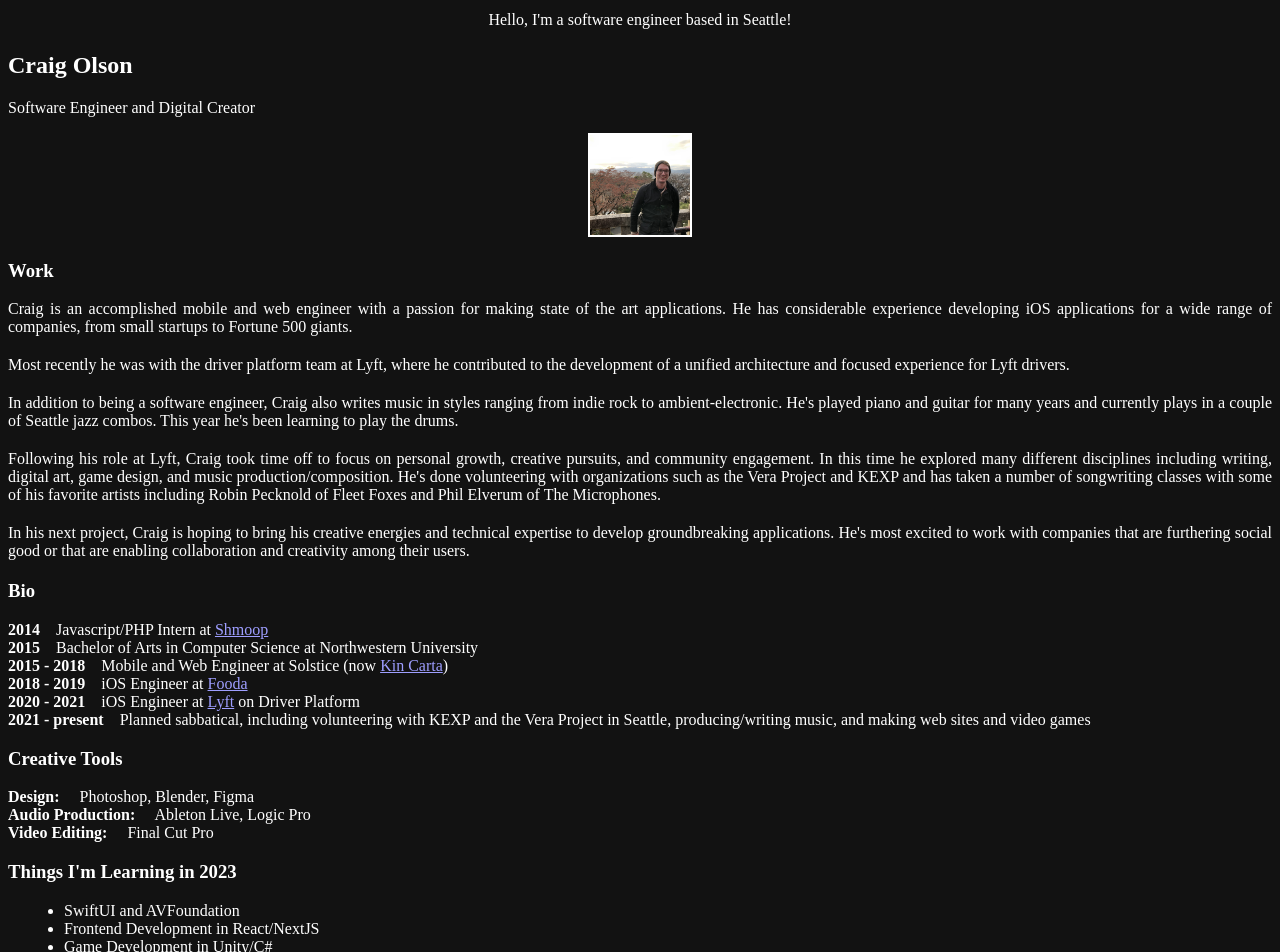
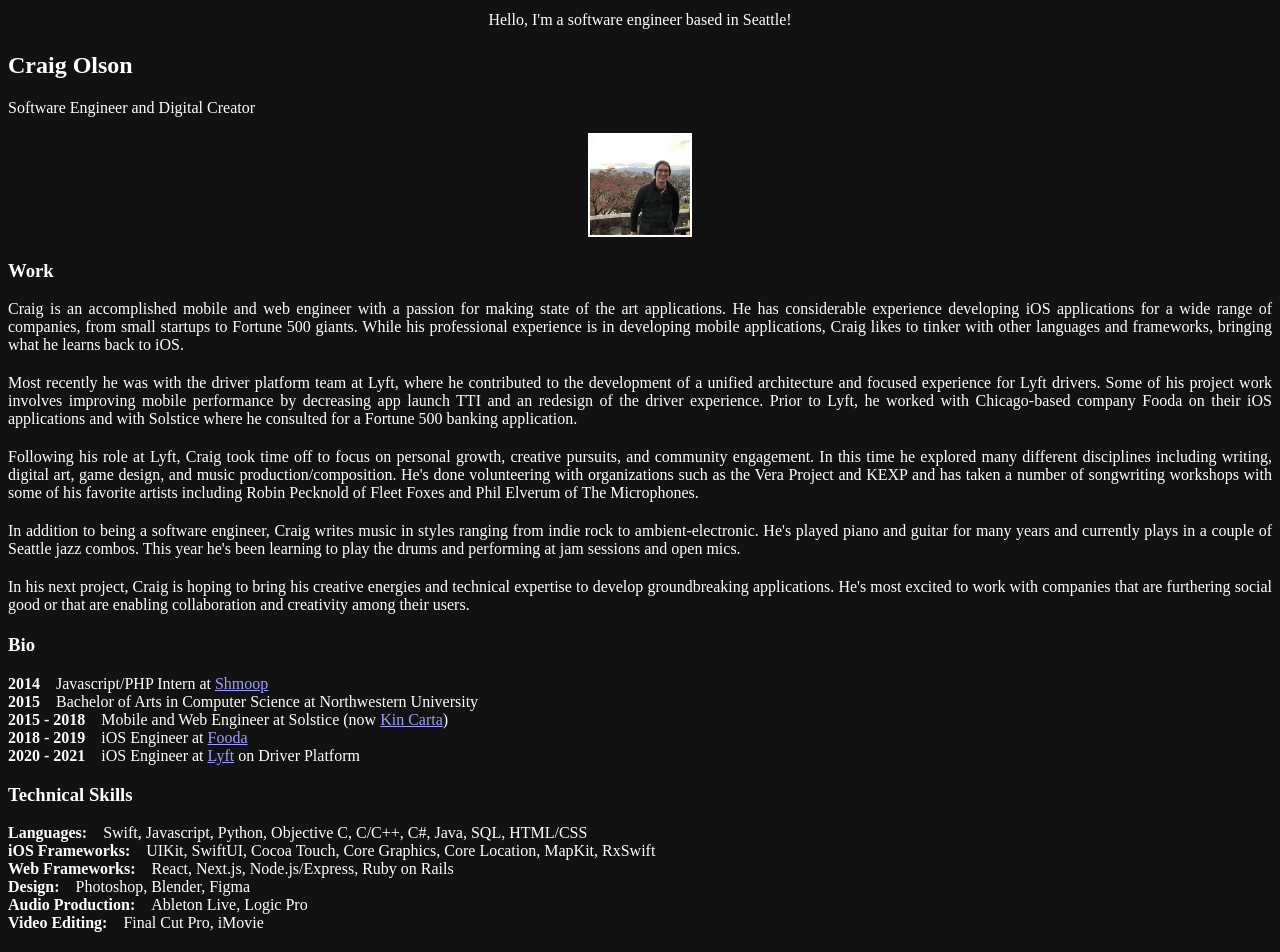
Before and after one commit to colson0804/portfolio-site, a Next.js app: page / in a window 1280 px wide. Shown: the top 952 px of the page. Built offline with nearby package versions, Linux system fonts and the light colour scheme.

Commit message:
Update bio copy and formatting

```diff
--- a/components/subsection.js
+++ b/components/subsection.js
@@ -2,8 +2,8 @@ import { Box } from '@chakra-ui/react'
 import styled from '@emotion/styled'
 
 export const SubSection = styled(Box)`
-  padding-left: 3.4em;
-  text-indent: -3.4em;
+  padding-left: 1.7em;
+  text-indent: -1.7em;
 `
 
 export const SubSectionHeader = styled.span`
--- a/pages/index.js
+++ b/pages/index.js
@@ -63,19 +63,19 @@ const Page = () => {
             Craig is an accomplished mobile and web engineer with a passion for
             making state of the art applications. He has considerable experience
             developing iOS applications for a wide range of companies, from
-            small startups to Fortune 500 giants.
+            small startups to Fortune 500 giants. While his professional
+            experience is in developing mobile applications, Craig likes to
+            tinker with other languages and frameworks, bringing what he learns
+            back to iOS.
           </Paragraph>
           <Paragraph>
             Most recently he was with the driver platform team at Lyft, where he
             contributed to the development of a unified architecture and focused
-            experience for Lyft drivers.
-          </Paragraph>
-          <Paragraph>
-            In addition to being a software engineer, Craig also writes music in
-            styles ranging from indie rock to ambient-electronic. He&apos;s
-            played piano and guitar for many years and currently plays in a
-            couple of Seattle jazz combos. This year he&apos;s been learning to
-            play the drums.
+            experience for Lyft drivers. Some of his project work involves
+            improving mobile performance by decreasing app launch TTI and an
+            redesign of the driver experience. Prior to Lyft, he worked with
+            Chicago-based company Fooda on their iOS applications and with
+            Solstice where he consulted for a Fortune 500 banking application.
           </Paragraph>
           <Paragraph>
             Following his role at Lyft, Craig took time off to focus on personal
@@ -83,9 +83,16 @@ const Page = () => {
             explored many different disciplines including writing, digital art,
             game design, and music production/composition. He&apos;s done
             volunteering with organizations such as the Vera Project and KEXP
-            and has taken a number of songwriting classes with some of his
+            and has taken a number of songwriting workshops with some of his
             favorite artists including Robin Pecknold of Fleet Foxes and Phil
             Elverum of The Microphones.
+          </Paragraph>
+          <Paragraph>
+            In addition to being a software engineer, Craig writes music in
+            styles ranging from indie rock to ambient-electronic. He&apos;s
+            played piano and guitar for many years and currently plays in a
+            couple of Seattle jazz combos. This year he&apos;s been learning to
+            play the drums and performing at jam sessions and open mics.
           </Paragraph>
           <Paragraph>
             In his next project, Craig is hoping to bring his creative energies
@@ -140,27 +147,34 @@ const Page = () => {
             </Link>{' '}
             on Driver Platform
           </SubSection>
-          <SubSection>
-            <SubSectionHeader>2021 - present</SubSectionHeader>
-            Planned sabbatical, including volunteering with KEXP and the Vera
-            Project in Seattle, producing/writing music, and making web sites
-            and video games
-          </SubSection>
         </Section>
         <Section delay={0.3}>
           <Heading as="h3" variant="section-title">
-            Creative Tools
+            Technical Skills
           </Heading>
           <SubSection>
-            <SubSectionHeader>Design:</SubSectionHeader> Photoshop, Blender,
+            <SubSectionHeader>Languages:</SubSectionHeader>Swift, Javascript,
+            Python, Objective C, C/C++, C#, Java, SQL, HTML/CSS
+          </SubSection>
+          <SubSection>
+            <SubSectionHeader>iOS Frameworks:</SubSectionHeader>UIKit, SwiftUI,
+            Cocoa Touch, Core Graphics, Core Location, MapKit, RxSwift
+          </SubSection>
+          <SubSection>
+            <SubSectionHeader>Web Frameworks:</SubSectionHeader>React, Next.js,
+            Node.js/Express, Ruby on Rails
+          </SubSection>
+          <SubSection>
+            <SubSectionHeader>Design:</SubSectionHeader>Photoshop, Blender,
             Figma
           </SubSection>
           <SubSection>
-            <SubSectionHeader>Audio Production:</SubSectionHeader> Ableton Live,
+            <SubSectionHeader>Audio Production:</SubSectionHeader>Ableton Live,
             Logic Pro
           </SubSection>
           <SubSection>
-            <SubSectionHeader>Video Editing:</SubSectionHeader> Final Cut Pro
+            <SubSectionHeader>Video Editing:</SubSectionHeader>Final Cut Pro,
+            iMovie
           </SubSection>
         </Section>
         <Section delay={0.4}>
```
